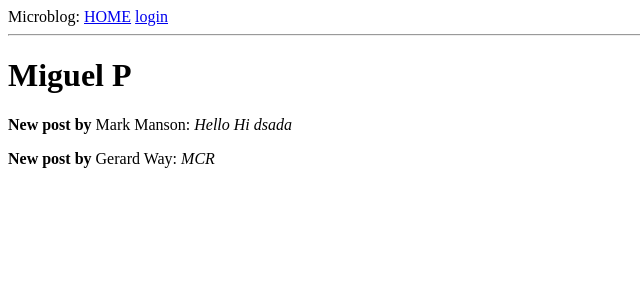
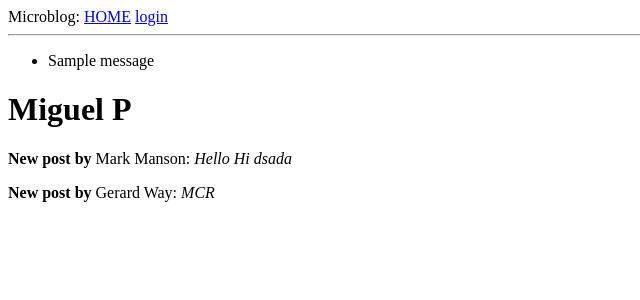
Before and after one commit to viveka1302/MicroBlogging-with-Flask, a Flask app: page / in a window 1280 px wide. Shown: the top 300 px of the page, without its empty margins (0-640 px from the left). Run offline with Flask 3, Linux system fonts and the light colour scheme; one stand-in notice (Sample message) is shown.

Commit message:
login est

```diff
--- a/app/templates/base.html
+++ b/app/templates/base.html
@@ -1,5 +1,5 @@
 <!doctype html>
-<html>
+<html lang="en">
     <head>
         {% if title%}
         <title>
@@ -16,6 +16,15 @@
         <a href="/login">login</a>
         </div>
         <hr>
+        {% with messages = get_flashed_messages() %}
+        {% if messages %}
+        <ul>
+            {% for message in messages %}
+            <li>{{message}}</li>
+            {% endfor %}
+        </ul>
+        {% endif %}
+        {% endwith %}
         {% block content %}{% endblock %}
     </body>
 </html>
```
